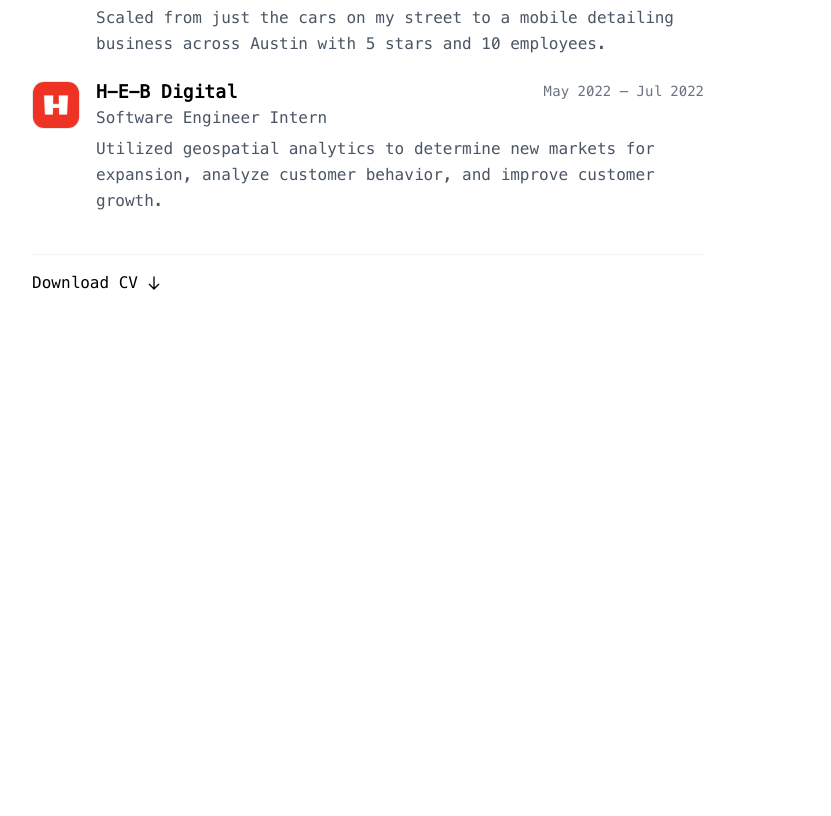
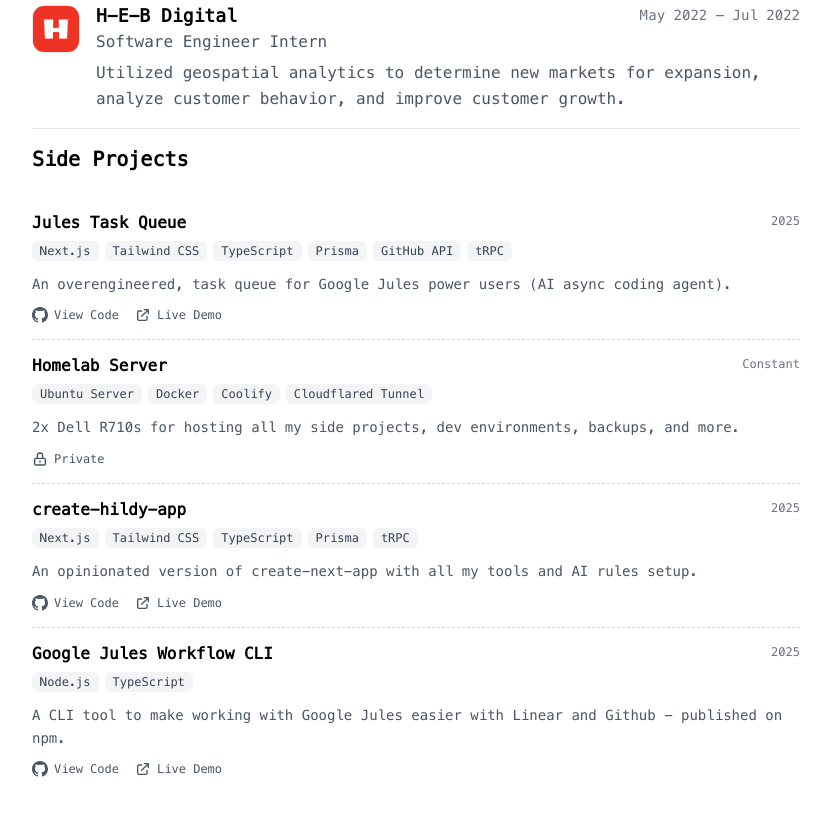
Before and after one commit to iHildy/iHildy.github.io, a Next.js app: page / in a window 1280 px wide. Shown: the part 846-1662 px from the top of the page, without its empty margins (8-839 px from the left). Before the commit the page ends 1181 px from the top, so only its background shows below. Built offline with nearby package versions, Linux system fonts and the light colour scheme.

Commit message:
added side projects section with 4 projects

```diff
--- a/src/app/_components/hero.tsx
+++ b/src/app/_components/hero.tsx
@@ -24,6 +24,16 @@
           <Link className="hover:bg-gray-100 transition-all duration-200 p-1 rounded-lg" target="_blank" href="https://x.com/ianhildy">
             <FaXTwitter className="w-6 h-6" />
           </Link>
+          <Link
+            href="/resume.pdf"
+            target="_blank"
+            className="inline-flex items-center gap-1.5 px-2 py-1 text-black hover:bg-gray-100 transition-all duration-200 rounded-lg font-medium"
+          >
+            <span>View CV</span>
+            <svg className="w-4 h-4 group-hover:translate-y-0.5 transition-transform" fill="none" stroke="currentColor" viewBox="0 0 24 24">
+              <path strokeLinecap="round" strokeLinejoin="round" strokeWidth={2} d="M10 6H6a2 2 0 00-2 2v10a2 2 0 002 2h10a2 2 0 002-2v-4M14 4h6m0 0v6m0-6L10 14" />
+            </svg>
+          </Link>
         </div>
     </div>
   );
--- /dev/null
+++ b/src/app/_components/projects.tsx
@@ -0,0 +1,129 @@
+import Link from "next/link";
+
+const sideProjects = [
+  {
+    name: "Jules Task Queue",
+    description: "An overengineered, task queue for Google Jules power users (AI async coding agent).",
+    techStack: ["Next.js", "Tailwind CSS", "TypeScript", "Prisma", "GitHub API", "tRPC"],
+    githubUrl: "https://github.com/iHildy/jules-task-queue/tree/main",
+    liveUrl: "https://jules.hildy.io",
+    period: "2025",
+    isPrivate: false
+  },
+  {
+    name: "Homelab Server",
+    description: "2x Dell R710s for hosting all my side projects, dev environments, backups, and more.",
+    techStack: ["Ubuntu Server", "Docker", "Coolify", "Cloudflared Tunnel"],
+    period: "Constant",
+    isPrivate: true
+  },
+  {
+    name: "create-hildy-app",
+    description: "An opinionated version of create-next-app with all my tools and AI rules setup.",
+    techStack: ["Next.js", "Tailwind CSS", "TypeScript", "Prisma", "tRPC"],
+    githubUrl: "https://github.com/iHildy/create-hildy-app",
+    liveUrl: "https://create-hildy-app.vercel.app/",
+    period: "2025",
+    isPrivate: false
+  },
+  {
+    name: "Google Jules Workflow CLI",
+    description: "A CLI tool to make working with Google Jules easier with Linear and Github - published on npm.",
+    techStack: ["Node.js", "TypeScript"],
+    githubUrl: "https://github.com/iHildy/google-jules-workflow",
+    liveUrl: "https://www.npmjs.com/package/@ihildy/google-jules-workflow",
+    period: "2025",
+    isPrivate: false
+  }
+];
+
+export default function Projects() {
+  return (
+    <div className="flex flex-col gap-4 sm:gap-6 w-full border-t border-gray-200 pt-4">
+      <div className="flex items-center gap-3">
+        <h2 className="text-xl font-bold text-black">Side Projects</h2>
+      </div>
+      <div className="flex flex-col divide-y divide-gray-300 divide-dashed">
+        {sideProjects.map((project, index) => (
+          <div key={index} className="flex flex-col gap-3 group py-4">
+            <div className="flex flex-col sm:flex-row sm:items-start sm:justify-between gap-1 sm:gap-4">
+              <div className="flex flex-col gap-1 min-w-0">
+                <h3 className="text-base font-semibold text-black transition-colors leading-tight">
+                  {project.liveUrl ? (
+                    <Link
+                      href={project.liveUrl}
+                      target="_blank"
+                      rel="noopener noreferrer"
+                      className="hover:underline underline-offset-4 decoration-dashed decoration-2 decoration-gray-700 transition-all ease-in-out transform duration-200"
+                    >
+                      {project.name}
+                    </Link>
+                  ) : (
+                    project.name
+                  )}
+                </h3>
+                <div className="flex flex-wrap gap-1.5 mt-1">
+                  {project.techStack.map((tech, techIndex) => (
+                    <span
+                      key={techIndex}
+                      className="px-2 py-0.5 text-xs font-medium bg-gray-100 text-gray-700 rounded-md"
+                    >
+                      {tech}
+                    </span>
+                  ))}
+                </div>
+              </div>
+              <div className="text-xs text-gray-500 font-medium sm:whitespace-nowrap mt-1 sm:mt-0">
+                {project.period}
+              </div>
+            </div>
+
+            <p className="text-sm text-gray-600 leading-relaxed">
+              {project.description}
+            </p>
+
+            <div className="flex items-center gap-4">
+              {project.isPrivate ? (
+                <div className="inline-flex items-center gap-1.5 text-gray-600 text-xs">
+                  <svg className="w-4 h-4" fill="none" stroke="currentColor" viewBox="0 0 24 24">
+                    <path strokeLinecap="round" strokeLinejoin="round" strokeWidth={2} d="M12 15v2m-6 4h12a2 2 0 002-2v-6a2 2 0 00-2-2H6a2 2 0 00-2 2v6a2 2 0 002 2zm10-10V7a4 4 0 00-8 0v4h8z" />
+                  </svg>
+                  <span>Private</span>
+                </div>
+              ) : (
+                <>
+                  {project.githubUrl && (
+                    <Link
+                      href={project.githubUrl}
+                      target="_blank"
+                      rel="noopener noreferrer"
+                      className="inline-flex items-center gap-1.5 text-gray-600 hover:text-black transition-colors text-xs"
+                    >
+                      <svg className="w-4 h-4" fill="currentColor" viewBox="0 0 24 24">
+                        <path d="M12 0C5.374 0 0 5.373 0 12 0 17.302 3.438 21.8 8.207 23.387c.599.111.793-.261.793-.577v-2.234c-3.338.726-4.033-1.416-4.033-1.416-.546-1.387-1.333-1.756-1.333-1.756-1.089-.745.083-.729.083-.729 1.205.084 1.839 1.237 1.839 1.237 1.07 1.834 2.807 1.304 3.492.997.107-.775.418-1.305.762-1.604-2.665-.305-5.467-1.334-5.467-5.931 0-1.311.469-2.381 1.236-3.221-.124-.303-.535-1.524.117-3.176 0 0 1.008-.322 3.301 1.23A11.509 11.509 0 0112 5.803c1.02.005 2.047.138 3.006.404 2.291-1.552 3.297-1.23 3.297-1.23.653 1.653.242 2.874.118 3.176.77.84 1.235 1.911 1.235 3.221 0 4.609-2.807 5.624-5.479 5.921.43.372.823 1.102.823 2.222v3.293c0 .319.192.694.801.576C20.566 21.797 24 17.3 24 12c0-6.627-5.373-12-12-12z"/>
+                      </svg>
+                      <span>View Code</span>
+                    </Link>
+                  )}
+                  {project.liveUrl && (
+                    <Link
+                      href={project.liveUrl}
+                      target="_blank"
+                      rel="noopener noreferrer"
+                      className="inline-flex items-center gap-1.5 text-gray-600 hover:text-black transition-colors text-xs"
+                    >
+                      <svg className="w-4 h-4" fill="none" stroke="currentColor" viewBox="0 0 24 24">
+                        <path strokeLinecap="round" strokeLinejoin="round" strokeWidth={2} d="M10 6H6a2 2 0 00-2 2v10a2 2 0 002 2h10a2 2 0 002-2v-4M14 4h6m0 0v6m0-6L10 14" />
+                      </svg>
+                      <span>Live Demo</span>
+                    </Link>
+                  )}
+                </>
+              )}
+            </div>
+          </div>
+        ))}
+      </div>
+    </div>
+  );
+}
--- a/src/app/_components/work.tsx
+++ b/src/app/_components/work.tsx
@@ -51,7 +51,7 @@
 
 export default function Work() {
   return (
-    <div className="flex flex-col gap-4 sm:gap-6 w-full border-t border-gray-100 pt-4">
+    <div className="flex flex-col gap-4 sm:gap-6 w-full border-t border-gray-200 pt-4">
       {/* <div className="flex items-center gap-3">
         <h2 className="text-xl sm:text-2xl font-bold text-black">Work</h2>
       </div> */}
@@ -102,19 +102,6 @@
           </div>
         ))}
       </div>
-
-      <div className="mt-2 sm:mt-4 pt-3 sm:pt-4 border-t border-gray-100">
-        <Link
-          href="/resume.pdf"
-          target="_blank"
-          className="inline-flex items-center gap-2 text-black hover:text-gray-700 transition-colors group"
-        >
-          <span className="font-medium text-sm sm:text-base">Download CV</span>
-          <svg className="w-3 h-3 sm:w-4 sm:h-4 group-hover:translate-y-0.5 transition-transform" fill="none" stroke="currentColor" viewBox="0 0 24 24">
-            <path strokeLinecap="round" strokeLinejoin="round" strokeWidth={2} d="M19 14l-7 7m0 0l-7-7m7 7V3" />
-          </svg>
-        </Link>
-      </div>
     </div>
   );
 }
--- a/src/app/page.tsx
+++ b/src/app/page.tsx
@@ -1,11 +1,13 @@
 import Hero from "@/app/_components/hero";
 import WorkExperience from "@/app/_components/work";
+import Projects from "@/app/_components/projects";
 
 export default async function Home() {
   return (
-      <main className="flex min-h-screen flex-col items-start justify-start text-black m-10 max-w-2xl gap-4">
+      <main className="flex min-h-screen flex-col items-start justify-start text-black m-10 max-w-3xl gap-4">
         <Hero />
         <WorkExperience />
+        <Projects />
       </main>
   );
 }
```
